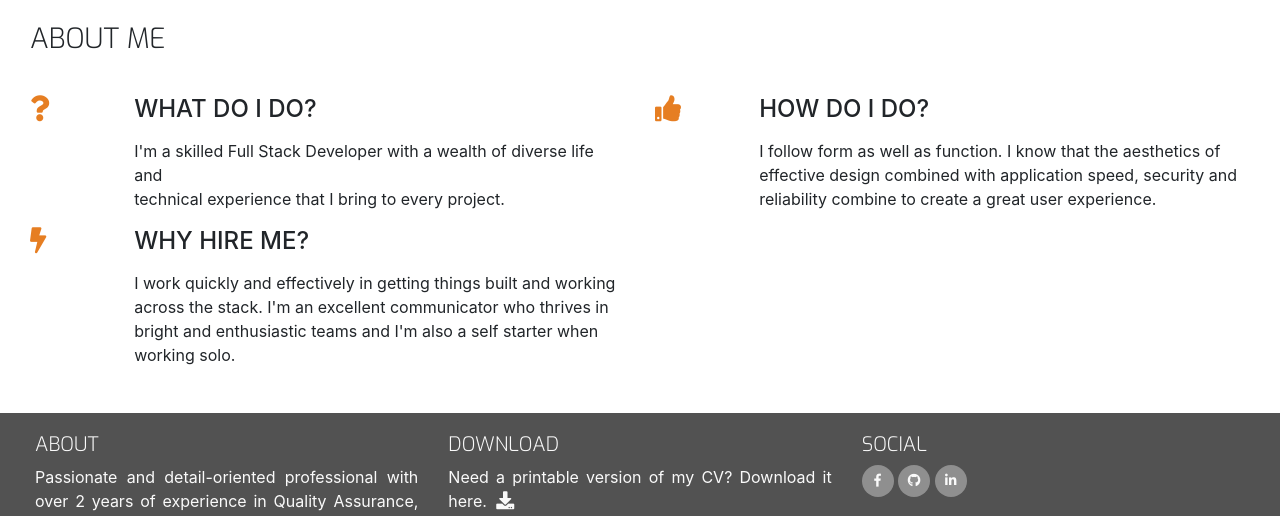
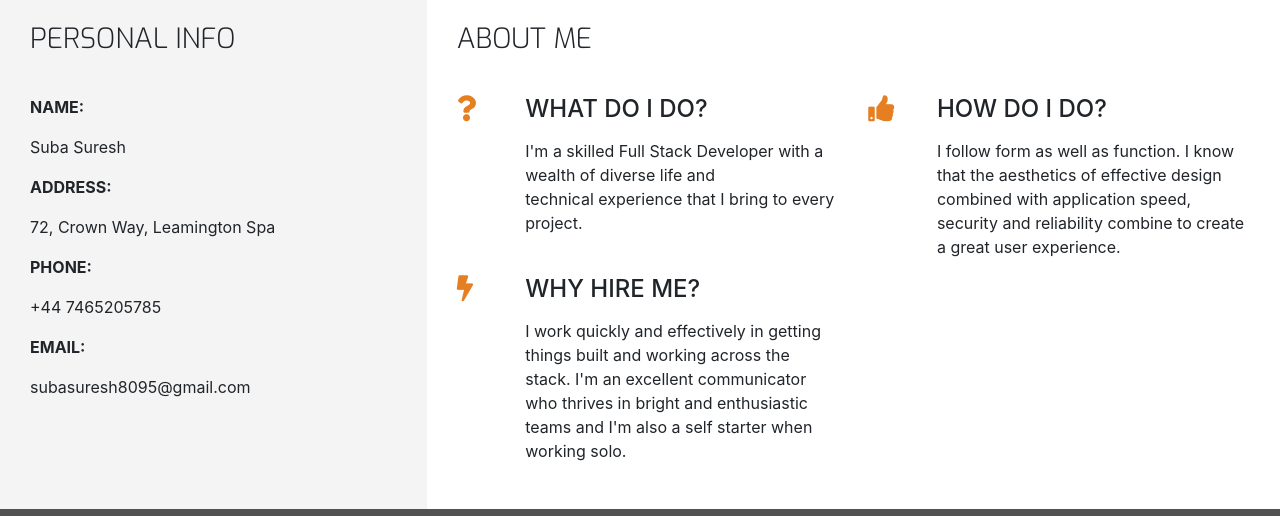
Before and after one commit to suba-suresh/Love-Roise, a plain HTML site: page index.html in a window 1280 px wide. Shown: the part 372-888 px from the top of the page. Drawn offline with nearby package versions, Linux system fonts and the light colour scheme.

Commit message:
Adding personal info items and contact details

```diff
--- a/assets/css/style.css
+++ b/assets/css/style.css
@@ -7,6 +7,10 @@
 .bg-color-three-reasons {
     background-color: #fff;
 }
+.bg-color-personal-info {
+    background-color: #f4f4f4;
+}
+
 .ui-menu-color-home {
     background-color: #e67e22;
 }
--- a/index.html
+++ b/index.html
@@ -44,7 +44,66 @@
 
     </header>
     <section class="container-fluid">
-        <div class="row row-table">
+        <div class="row">
+            <div class="col-md-4 bg-color-personal-info section-column">
+                <div class="row">
+                    <div class="col-12">
+                        <h3 class="section-heading uppercase">
+                            Personal Info
+                        </h3>
+                    </div>
+                </div>
+
+                <div class="personal-info-item">
+                    <div class="key">
+                        <p class="uppercase">
+                            <strong>Name: </strong>
+                        </p>
+                    </div>
+                    <div class="value">
+                        <p>
+                            Suba Suresh
+                        </p>
+                    </div>
+                </div>
+                <div class="personal-info-item">
+                    <div class="key">
+                        <p class="uppercase">
+                            <strong> Address: </strong>
+                        </p>
+                    </div>
+                    <div class="value">
+                        <p>
+                            72, Crown Way, Leamington Spa
+                        </p>
+                    </div>
+                </div>
+                <div class="personal-info-item">
+                    <div class="key">
+                        <p class="uppercase">
+                            <strong> Phone: </strong>
+                        </p>
+                    </div>
+                    <div class="value">
+                        <p>
+                            +44 7465205785
+                        </p>
+                    </div>
+                </div>
+                <div class="personal-info-item">
+                    <div class="key">
+                        <p class="uppercase">
+                            <strong> Email: </strong>
+                        </p>
+                    </div>
+                    <div class="value">
+                        <p>
+                            subasuresh8095@gmail.com
+                        </p>
+                    </div>
+                </div>
+            </div>
+
             <div class="col-md-8 bg-color-three-reasons section-column">
                 <div class="row">
                     <div class="col">
```
